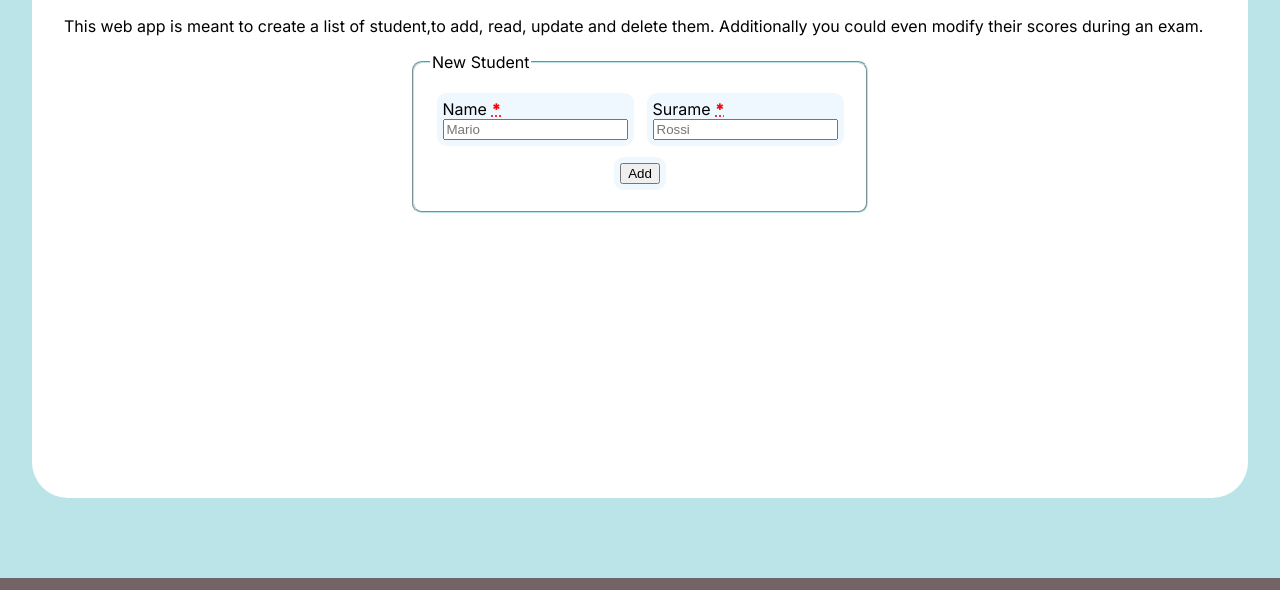
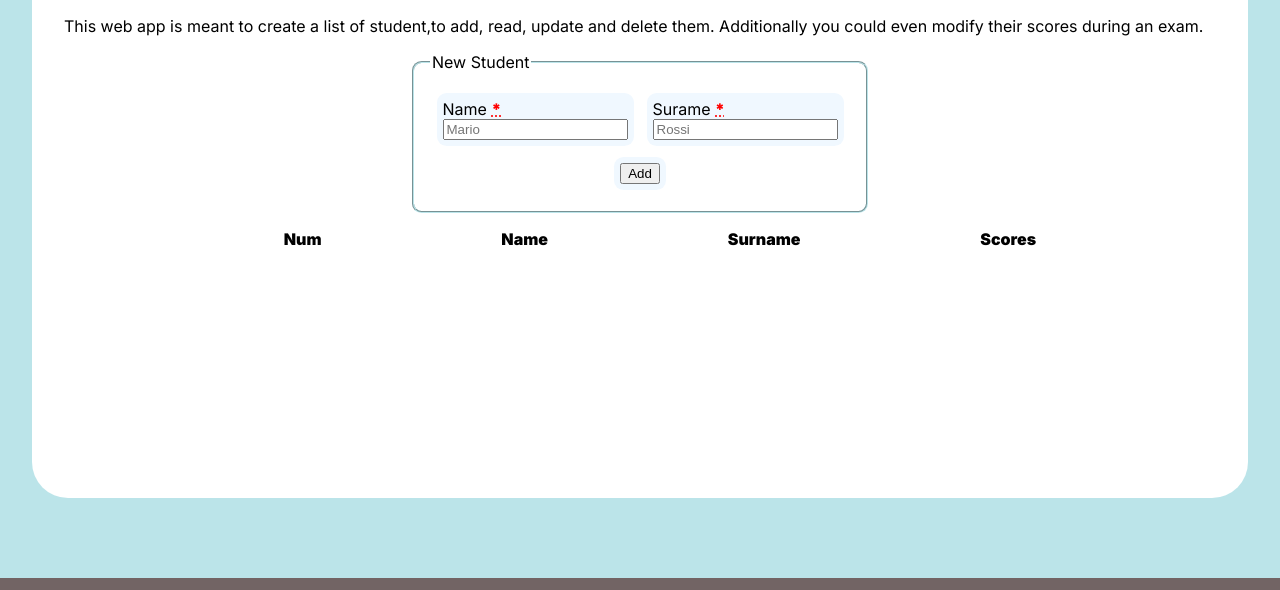
Before and after one commit to Aierbote/app-class-register, a plain HTML site: page index.html in a window 1280 px wide. Shown: the part 210-800 px from the top of the page. Drawn offline with Linux system fonts and the light colour scheme.

Commit message:
feat: style for ""table"" + add #liTableHead

```diff
--- a/index.html
+++ b/index.html
@@ -125,7 +125,14 @@
 
 			<!-- section form start -->
 			<section id="listStudents">
-				<ul></ul>
+				<ul>
+					<li id="liTableHead">
+						<div class="regId">Num</div>
+						<div class="regName">Name</div>
+						<div class="regSurname">Surname</div>
+						<div class="regScores">Scores</div>
+					</li>
+				</ul>
 			</section>
 			<!-- section form end -->
 		</main>
--- a/style.css
+++ b/style.css
@@ -116,6 +116,16 @@ label > abbr {
 	font-weight: 900;
 }
 
+#liTableHead {
+	font-weight: 700;
+}
+
+#listStudents > ul > li {
+	display: flex;
+	flex-direction: row;
+	justify-content: space-evenly;
+}
+
 /* FOOTERS */
 
 footer {
```
